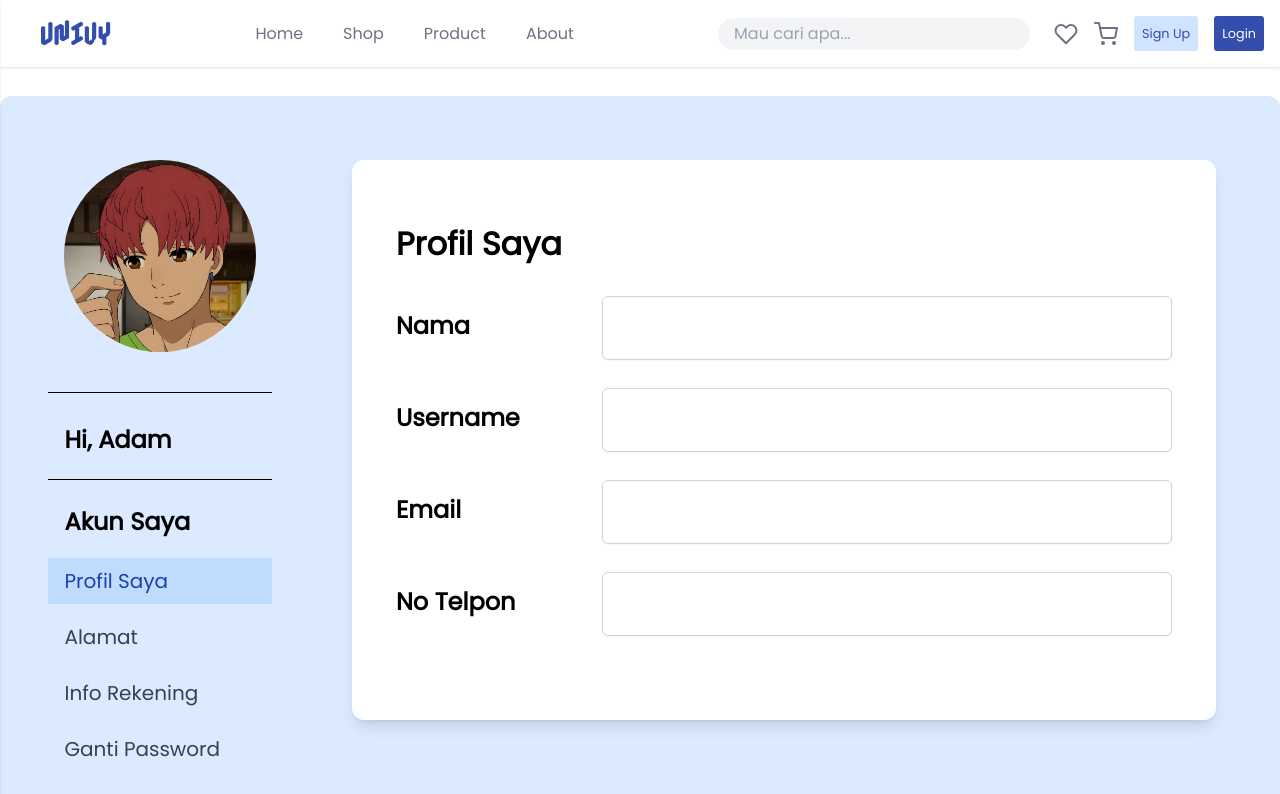
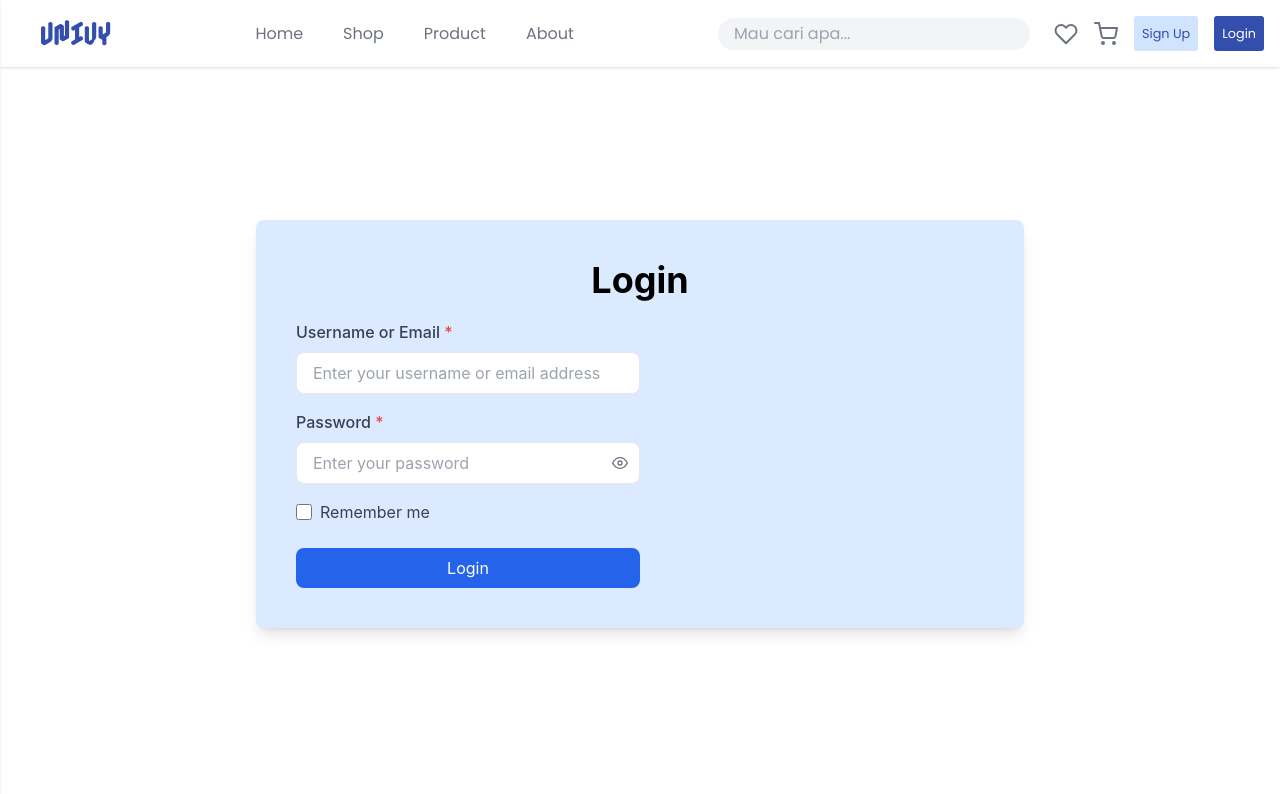
Before and after one commit to ViaoraAlbino/enggan_ngoding, a React (Vite) app in the folder frontend/: page / in a window 1280 px wide. Shown: the top 794 px of the page. Built offline with nearby package versions, Linux system fonts and the light colour scheme.

Commit message:
hari ke 11

```diff
--- a/frontend/src/App.jsx
+++ b/frontend/src/App.jsx
@@ -6,14 +6,18 @@ import Product from './components/Product';
 import Sebelumfooter from './components/Sebelumfooter';
 import Footer from './components/Footer';
 import Profile from './pages/Profiles';
+import Login from './components/Login';
+import Register from './components/Register';
 
 function App() {
   return (
     <div className="App scroll-smooth">
       {/* Untuk component dasar */}
       <Navbar />
-      <Profile />
-      <Content />
+      {/* <Profile /> */}
+      {/* <Content /> */}
+      <Login />
+      {/* <Register /> */}
       {/* <Product /> */}
       <Sebelumfooter />
       <Footer />
--- a/frontend/src/components/Login.jsx
+++ b/frontend/src/components/Login.jsx
@@ -10,13 +10,13 @@ const Login = () => {
   };
 
   return (
-    <div className="flex items-center justify-center min-h-screen bg-white">
-      <div className="bg-blue-100 rounded-lg shadow-lg p-8 w-96">
-        <h2 className="text-2xl font-bold text-center mb-6">Login</h2>
-        <form>
+    <div className="flex items-center justify-center min-h-screen bg-white mt-6">
+      <div className="bg-blue-100 rounded-lg shadow-lg  h-auto p-10 w-3/5">
+        <h2 className="text-4xl font-bold text-center mb-5">Login</h2>
+        <form className='w-2/4'>
           {/* Input untuk Username atau Email */}
           <div className="mb-4">
-            <label htmlFor="email" className="block text-gray-700 font-medium mb-2">
+            <label htmlFor="email" className="block text-gray-700 font-medium mb-2 text-left">
               Username or Email <span className="text-red-500">*</span>
             </label>
             <input
@@ -29,7 +29,7 @@ const Login = () => {
 
           {/* Input untuk Password */}
           <div className="mb-4">
-            <label htmlFor="password" className="block text-gray-700 font-medium mb-2">
+            <label htmlFor="password" className="block text-gray-700 font-medium mb-2 text-left">
               Password <span className="text-red-500">*</span>
             </label>
             <div className="relative">
--- a/frontend/src/components/Register.jsx
+++ b/frontend/src/components/Register.jsx
@@ -10,7 +10,7 @@ const Register = () => {
   };
 
   return (
-    <div className="flex items-center justify-center min-h-screen bg-white">
+    <div className="flex items-center justify-center min-h-screen bg-white mt-6">
       <div className="bg-blue-100 rounded-lg shadow-lg p-9 w-96">
         <h2 className="text-2xl font-bold text-center mb-6">Sign Up</h2>
         <form>
```
